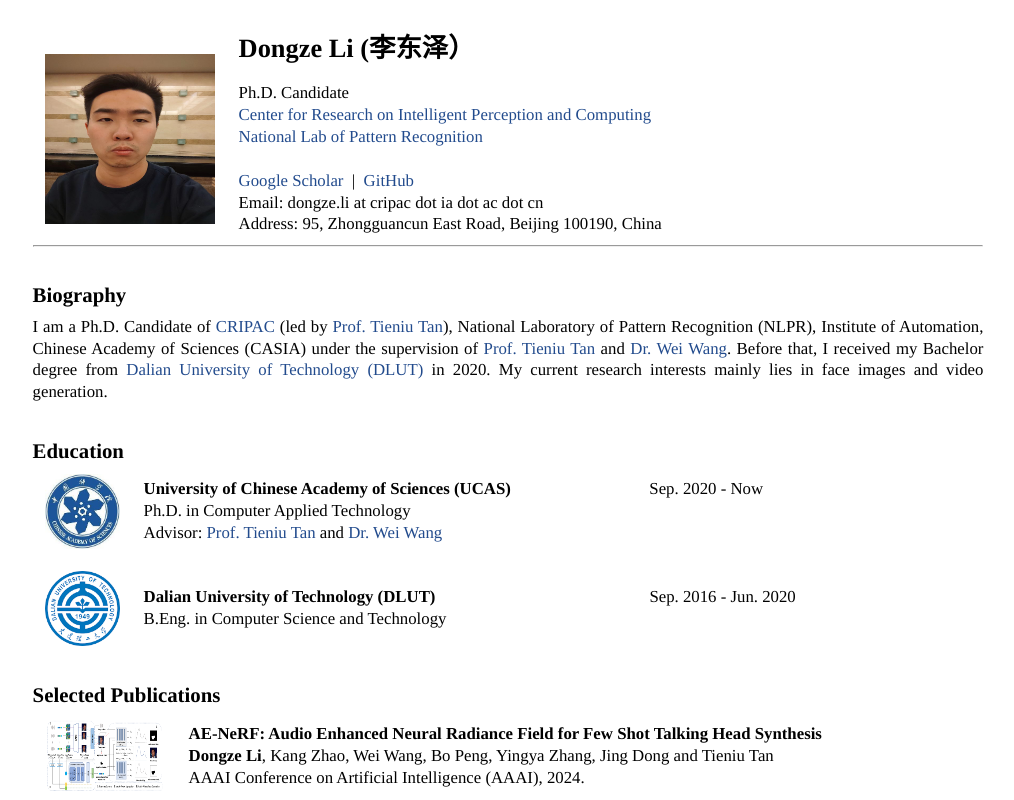
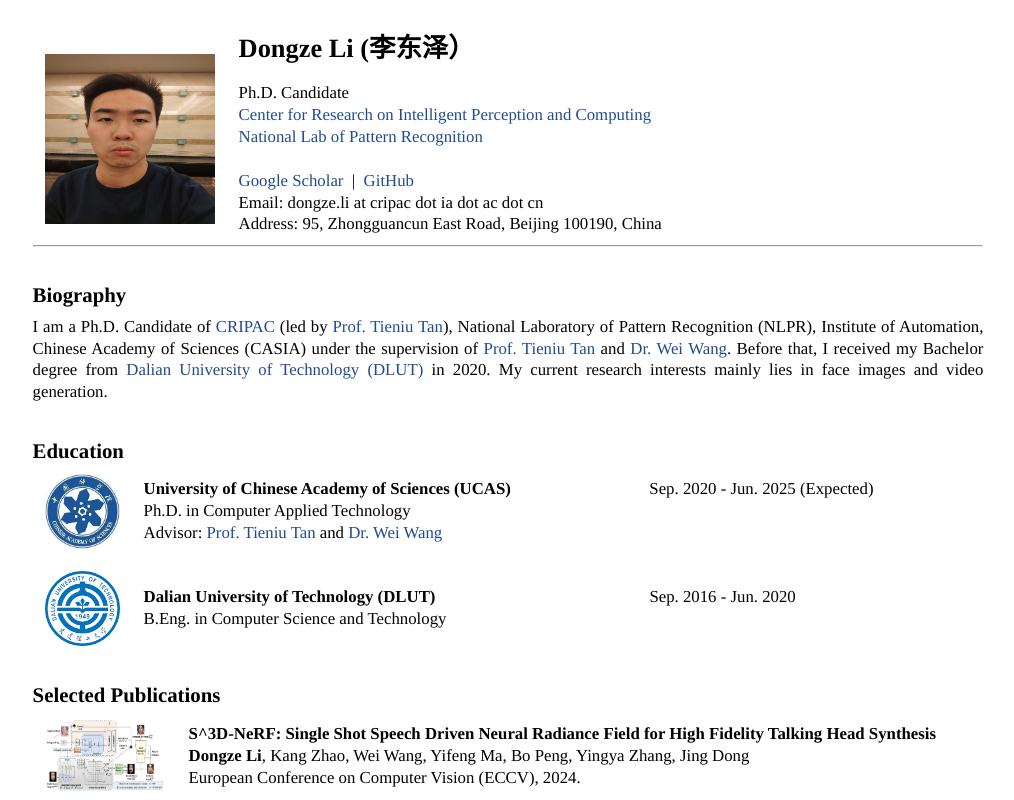
Before and after one commit to ldz666666/ldz666666.github.io, a plain HTML site: page index.html in a window 1280 px wide. Shown: the top 800 px of the page, without its empty margins (132-1146 px from the left). Drawn offline with Linux system fonts and the light colour scheme.

Commit message:
24-7-5 add s3dnerf

```diff
--- a/index.html
+++ b/index.html
@@ -42,7 +42,7 @@ Institute of Automation, Chinese Academy of Sciences (CASIA) under the supervisi
 <table class="imgtable"><tr><td>
 <img src="images/CAS.jpg" alt="alt text" width="75" height="75"/> &nbsp; </td>
 <td align="left">
-<p> <strong>University of Chinese Academy of Sciences (UCAS)</strong> &nbsp; &nbsp; &nbsp; &nbsp; &nbsp; &nbsp; &nbsp; &nbsp; &nbsp; &nbsp; &nbsp; &nbsp; &nbsp; &nbsp; &nbsp; &nbsp; Sep. 2020 - Now <br />
+<p> <strong>University of Chinese Academy of Sciences (UCAS)</strong> &nbsp; &nbsp; &nbsp; &nbsp; &nbsp; &nbsp; &nbsp; &nbsp; &nbsp; &nbsp; &nbsp; &nbsp; &nbsp; &nbsp; &nbsp; &nbsp; Sep. 2020 - Jun. 2025 (Expected) <br />
 Ph.D. in Computer Applied Technology <br />
 Advisor: <a href="http://cripac.ia.ac.cn/CN/column/item83.shtml">Prof. Tieniu Tan</a> and <a href="http://cripac.ia.ac.cn/people/wwang/index.html"> Dr. Wei Wang</a> <br />
 </p>
@@ -115,6 +115,23 @@ Code</a>
 BibTex</a>
 </p>
 </td></tr></table> -->
+
+
+<table class="imgtable"><tr><td>
+    <img src="images/S3D-NeRF.png" alt="alt text" width="120" height="75"/> &nbsp;</td>
+    <td align="left">
+    <p> <strong>S^3D-NeRF: Single Shot Speech Driven Neural Radiance Field
+        for High Fidelity Talking Head Synthesis</strong> <br />
+    <strong>Dongze Li</strong>, Kang Zhao, Wei Wang, Yifeng Ma, Bo Peng, Yingya Zhang, Jing Dong <br />
+    European Conference on Computer Vision (ECCV), 2024. <br />
+    <!-- <a href="https://ieeexplore.ieee.org/stamp/stamp.jsp?tp=&arnumber=9956333">PDF</a> -->
+    <!-- <a href="https://arxiv.org/pdf/2303.05171.pdf">PDF</a>
+    |
+    <a href="https://github.com/ldz666666/RiDDLE">Code</a>
+    |
+    BibTex</a> -->
+    </p>
+    </td></tr></table>
 
 <table class="imgtable"><tr><td>
     <img src="images/AE-NeRF.png" alt="alt text" width="120" height="75"/> &nbsp;</td>
```
Also changed, not shown: images/S3D-NeRF.png (added), 2 other files.
